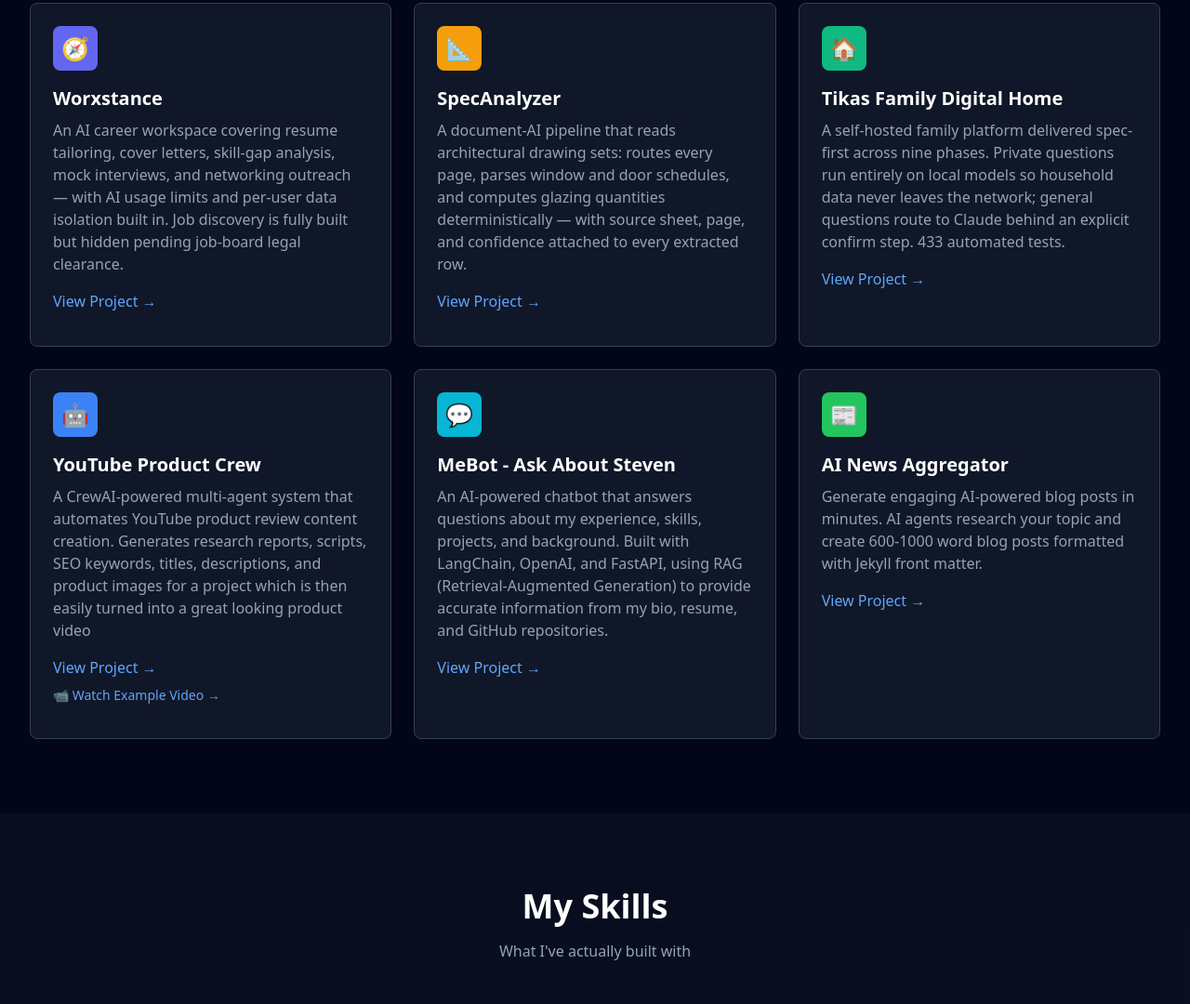
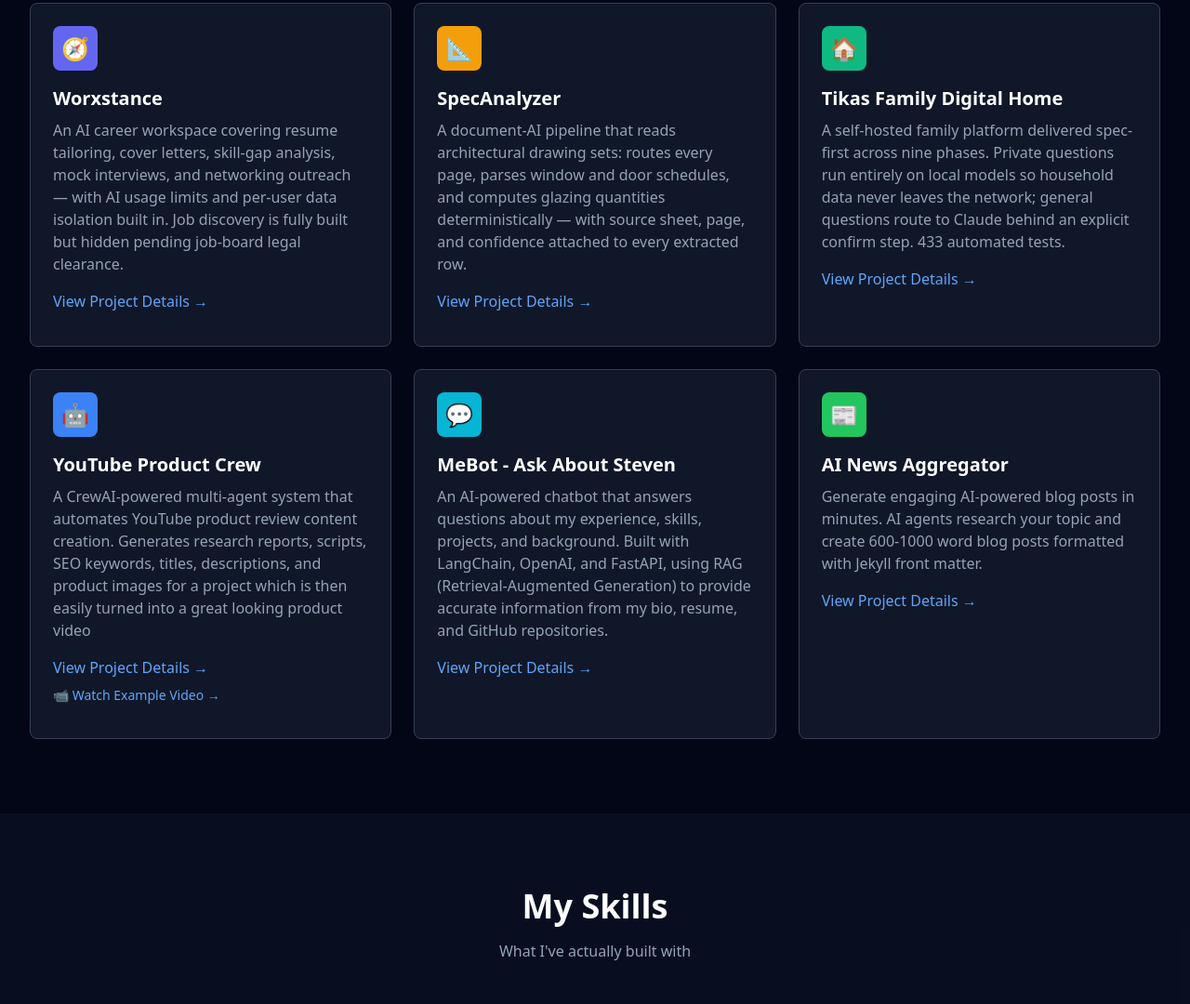
Before and after one commit to StevenMTikas/PortfolioSite, a website: page index.html in a window 1280 px wide. Shown: the part 1545-2625 px from the top of the page at 93% size. Drawn offline with nearby package versions, Linux system fonts and the light colour scheme.

Commit message:
Rename project buttons to "View Project Details" and add README links
Add a top-of-modal link to the project's GitHub README for the three
projects with a public repo (YouTube Product Crew, AI News Aggregator,
and MeBot via PortfolioSite's own README). Worxstance and Tikas Family
Digital Home have private repos and SpecAnalyzer isn't under git at
all, so those three modals intentionally have no link rather than a
dead one - confirmed by checking repo visibility via the GitHub API
before adding any URL.

```diff
--- a/index.html
+++ b/index.html
@@ -203,7 +203,7 @@
           <h3 class="text-xl font-semibold text-white mb-2">Worxstance</h3>
           <p class="text-slate-400 mb-4">An AI career workspace covering resume tailoring, cover letters, skill-gap analysis, mock interviews, and networking outreach &mdash; with AI usage limits and per-user data isolation built in. Job discovery is fully built but hidden pending job-board legal clearance.</p>
           <div class="flex flex-col gap-2 mb-3">
-            <button onclick="openProjectModal('worxstance')" class="text-blue-400 hover:text-blue-300 transition-colors text-left">View Project →</button>
+            <button onclick="openProjectModal('worxstance')" class="text-blue-400 hover:text-blue-300 transition-colors text-left">View Project Details →</button>
           </div>
         </div>
 
@@ -215,7 +215,7 @@
           <h3 class="text-xl font-semibold text-white mb-2">SpecAnalyzer</h3>
           <p class="text-slate-400 mb-4">A document-AI pipeline that reads architectural drawing sets: routes every page, parses window and door schedules, and computes glazing quantities deterministically &mdash; with source sheet, page, and confidence attached to every extracted row.</p>
           <div class="flex flex-col gap-2 mb-3">
-            <button onclick="openProjectModal('specanalyzer')" class="text-blue-400 hover:text-blue-300 transition-colors text-left">View Project →</button>
+            <button onclick="openProjectModal('specanalyzer')" class="text-blue-400 hover:text-blue-300 transition-colors text-left">View Project Details →</button>
           </div>
         </div>
 
@@ -227,7 +227,7 @@
           <h3 class="text-xl font-semibold text-white mb-2">Tikas Family Digital Home</h3>
           <p class="text-slate-400 mb-4">A self-hosted family platform delivered spec-first across nine phases. Private questions run entirely on local models so household data never leaves the network; general questions route to Claude behind an explicit confirm step. 433 automated tests.</p>
           <div class="flex flex-col gap-2 mb-3">
-            <button onclick="openProjectModal('tikas-family-digital-home')" class="text-blue-400 hover:text-blue-300 transition-colors text-left">View Project →</button>
+            <button onclick="openProjectModal('tikas-family-digital-home')" class="text-blue-400 hover:text-blue-300 transition-colors text-left">View Project Details →</button>
           </div>
         </div>
 
@@ -239,7 +239,7 @@
           <h3 class="text-xl font-semibold text-white mb-2">YouTube Product Crew</h3>
           <p class="text-slate-400 mb-4">A CrewAI-powered multi-agent system that automates YouTube product review content creation. Generates research reports, scripts, SEO keywords, titles, descriptions, and product images for a project which is then easily turned into a great looking product video</p>
           <div class="flex flex-col gap-2 mb-3">
-            <button onclick="openProjectModal('youtube-product-crew')" class="text-blue-400 hover:text-blue-300 transition-colors text-left">View Project →</button>
+            <button onclick="openProjectModal('youtube-product-crew')" class="text-blue-400 hover:text-blue-300 transition-colors text-left">View Project Details →</button>
             <a href="https://youtu.be/EE7fQ6xisac" target="_blank" rel="noopener noreferrer" class="text-blue-400 hover:text-blue-300 transition-colors text-sm">📹 Watch Example Video →</a>
           </div>
         </div>
@@ -252,7 +252,7 @@
           <h3 class="text-xl font-semibold text-white mb-2">MeBot - Ask About Steven </h3>
           <p class="text-slate-400 mb-4">An AI-powered chatbot that answers questions about my experience, skills, projects, and background. Built with LangChain, OpenAI, and FastAPI, using RAG (Retrieval-Augmented Generation) to provide accurate information from my bio, resume, and GitHub repositories.</p>
           <div class="flex flex-col gap-2 mb-3">
-            <button onclick="openProjectModal('mebot')" class="text-blue-400 hover:text-blue-300 transition-colors text-left">View Project →</button>
+            <button onclick="openProjectModal('mebot')" class="text-blue-400 hover:text-blue-300 transition-colors text-left">View Project Details →</button>
           </div>
         </div>
 
@@ -264,7 +264,7 @@
           <h3 class="text-xl font-semibold text-white mb-2">AI News Aggregator</h3>
           <p class="text-slate-400 mb-4">Generate engaging AI-powered blog posts in minutes. AI agents research your topic and create 600-1000 word blog posts formatted with Jekyll front matter.</p>
           <div class="flex flex-col gap-2 mb-3">
-            <button onclick="openProjectModal('ai-news-aggregator')" class="text-blue-400 hover:text-blue-300 transition-colors text-left">View Project →</button>
+            <button onclick="openProjectModal('ai-news-aggregator')" class="text-blue-400 hover:text-blue-300 transition-colors text-left">View Project Details →</button>
           </div>
         </div>
 
@@ -524,6 +524,7 @@
         `,
         // Render service suspended as of 2026-08-04 — restore the URL once the deploy is live again.
         url: null, // 'https://youtube-product-crew.onrender.com/',
+        readmeUrl: 'https://github.com/StevenMTikas/youtube_product_crew/blob/main/README.md',
         icon: '🤖',
         iconColor: 'bg-blue-500'
       },
@@ -542,6 +543,7 @@
         `,
         // Render service suspended as of 2026-08-04 — restore the URL once the deploy is live again.
         url: null, // 'https://portfoliosite-6lw5.onrender.com/',
+        readmeUrl: 'https://github.com/StevenMTikas/PortfolioSite/blob/main/README.md',
         icon: '💬',
         iconColor: 'bg-cyan-500'
       },
@@ -561,6 +563,7 @@
         `,
         // Render service suspended as of 2026-08-04 — restore the URL once the deploy is live again.
         url: null, // 'https://ai-news-aggregator-gb92.onrender.com',
+        readmeUrl: 'https://github.com/StevenMTikas/AI_news_aggregator/blob/main/README.md',
         icon: '📰',
         iconColor: 'bg-green-500'
       }
@@ -581,6 +584,11 @@
           </div>
           <h2 class="text-2xl font-bold text-white">${project.title}</h2>
         </div>
+        ${project.readmeUrl ? `
+        <a href="${project.readmeUrl}" target="_blank" rel="noopener noreferrer"
+           class="inline-flex items-center gap-1.5 text-sm text-slate-400 hover:text-blue-400 transition-colors mb-4">
+          📄 View README on GitHub →
+        </a>` : ''}
         <p class="text-slate-300 mb-6">${project.description}</p>
         <div class="mb-6">
           ${project.additionalInfo}
```
